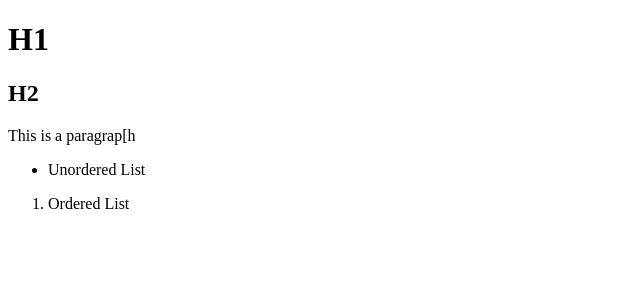
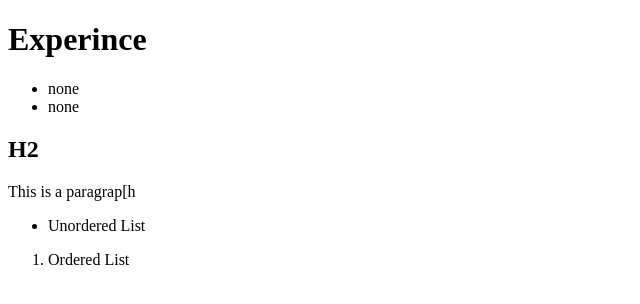
Before and after one commit to LALITH0110/resume, a plain HTML site: page index.html in a window 1280 px wide. Shown: the whole page, without its empty margins (0-640 px from the left). Drawn offline with Linux system fonts and the light colour scheme.

Commit message:
Update index.html

```diff
--- a/index.html
+++ b/index.html
@@ -5,7 +5,11 @@
     </head>
 
     <body>
-        <h1>H1</h1>
+        <h1>Experince</h1>
+        <ul>
+            <li>none</li>
+            <li>none</li>
+        </ul>
         <h2>H2</h2>
         <p>This is a paragrap[h</p>
         <ul>
```
